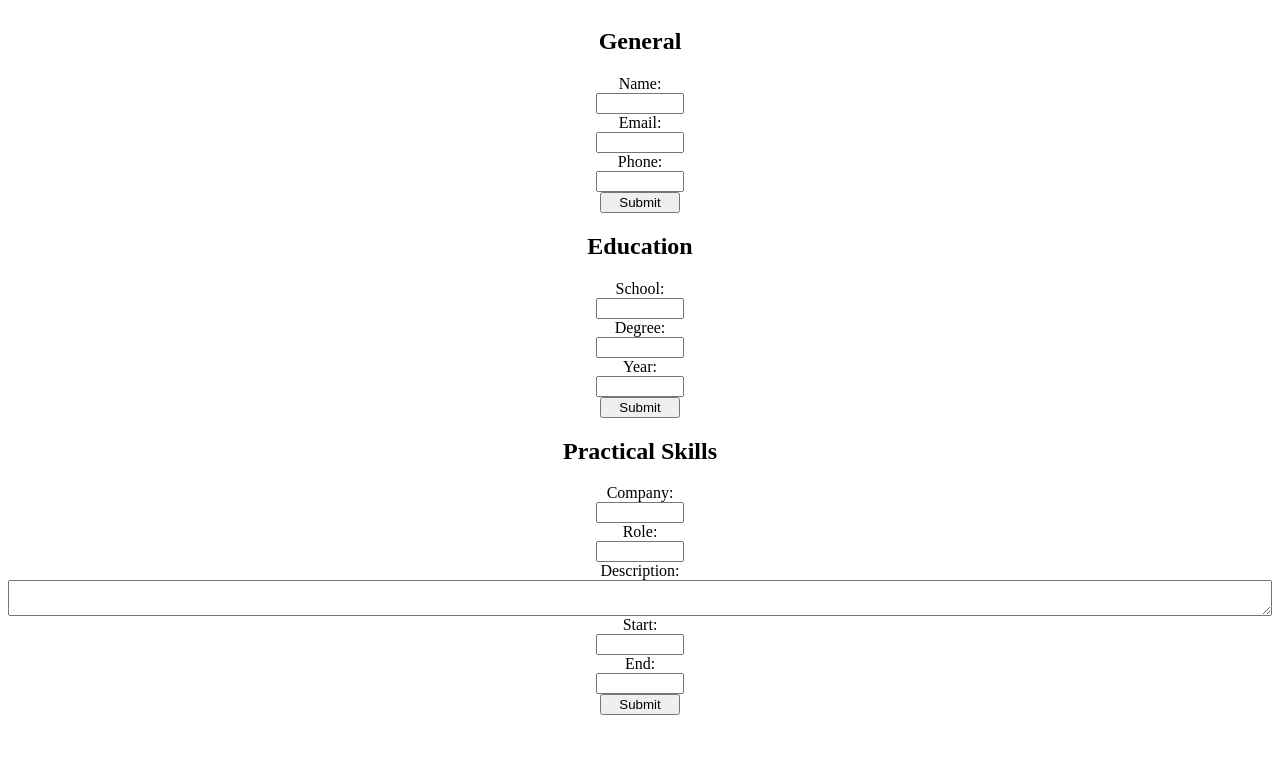
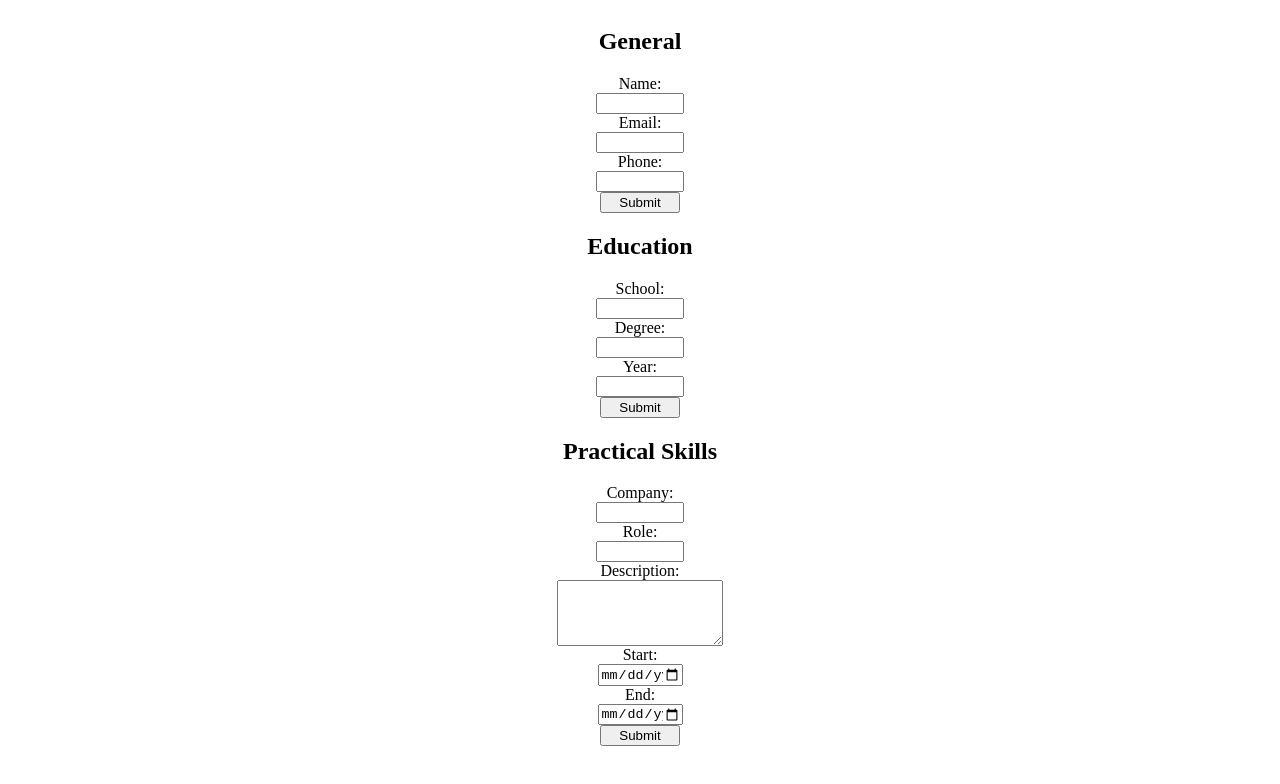
Before and after one commit to sethakirafeldman/cv-project, a React (Create React App) app: page / in a window 1280 px wide. Shown: the top 784 px of the page. Built offline with nearby package versions, Linux system fonts and the light colour scheme.

Commit message:
last commit before changing to hooks/functional

```diff
--- a/src/App.js
+++ b/src/App.js
@@ -40,12 +40,14 @@ class App extends React.Component {
     this.mapData = this.mapData.bind(this);
 }
 
-  handleChange(event) {
+  handleChange(event, inputType) {
     //  form name
-    let parentId = event.target.parentElement.id;
-    //  field name
-    let field = event.target.closest("input").name;
-    console.log(event)
+    const parentId = event.target.parentElement.id;
+    let field;
+    inputType === "description"
+      ? field = event.target.closest("textarea").name
+      : field = event.target.closest("input").name;
+
     this.setState((prevState) => (
       {[parentId]: {
           ...prevState[parentId],
@@ -53,6 +55,7 @@ class App extends React.Component {
       }
       )
     );
+
   }
 
   handleSubmit(event) {
@@ -92,7 +95,7 @@ class App extends React.Component {
         return "number";
       }
 
-      else if ( itemType === "date") {
+      else if ( itemType === "start" || itemType === "end" ) {
         return "date";
       }
 
@@ -116,9 +119,10 @@ class App extends React.Component {
             {item[0] === "description" ?
               <textarea
                 required
-                onChange={(event) => this.handleChange(event)}
+                rows ="4"
                 name = {item[0]}
                 value = {item[1]}
+                onChange={(event) => this.handleChange(event, item[0])}
               />
               :
               <input
--- a/src/styles.css
+++ b/src/styles.css
@@ -21,6 +21,11 @@ input:focus {
     outline: 2px solid lightgreen
 }
 
+textarea {
+    width: 10rem;
+    margin: auto;
+}
+
 form > p {
     margin:auto;
     width: fit-content;
```
